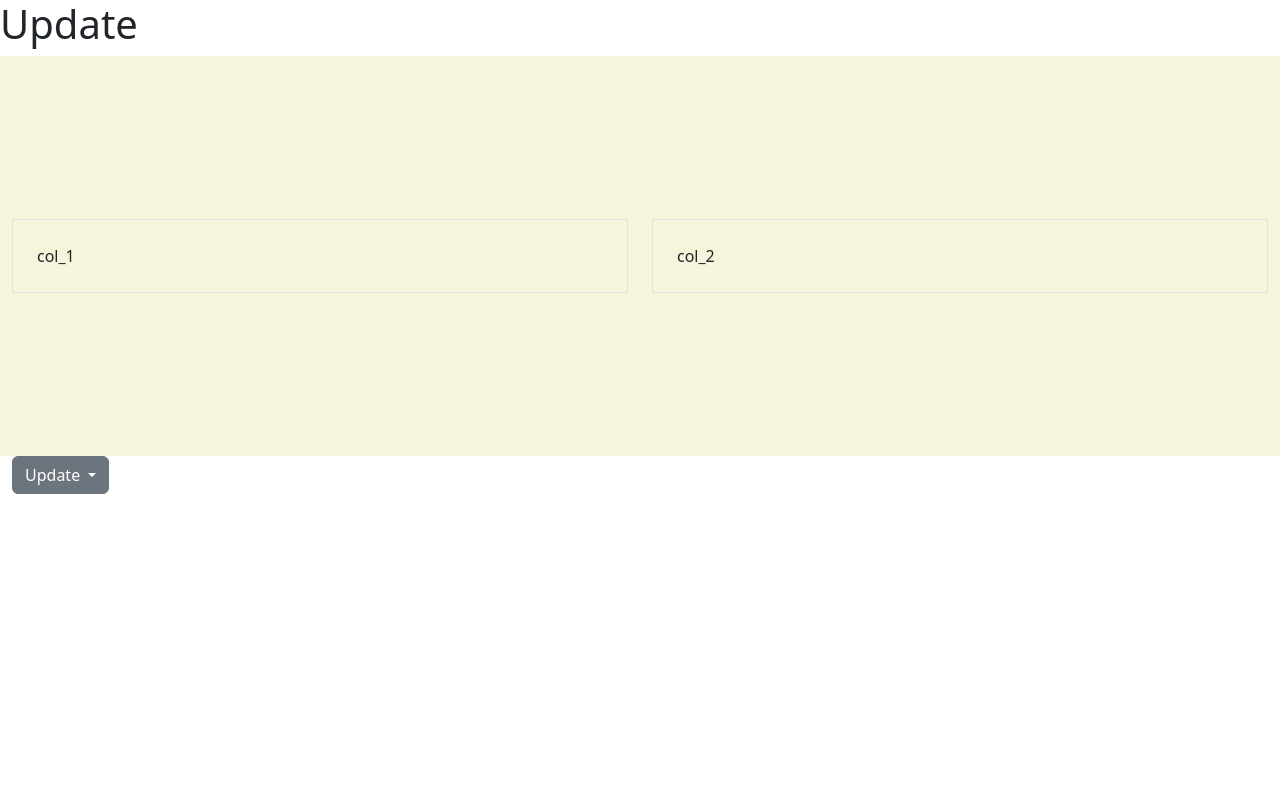
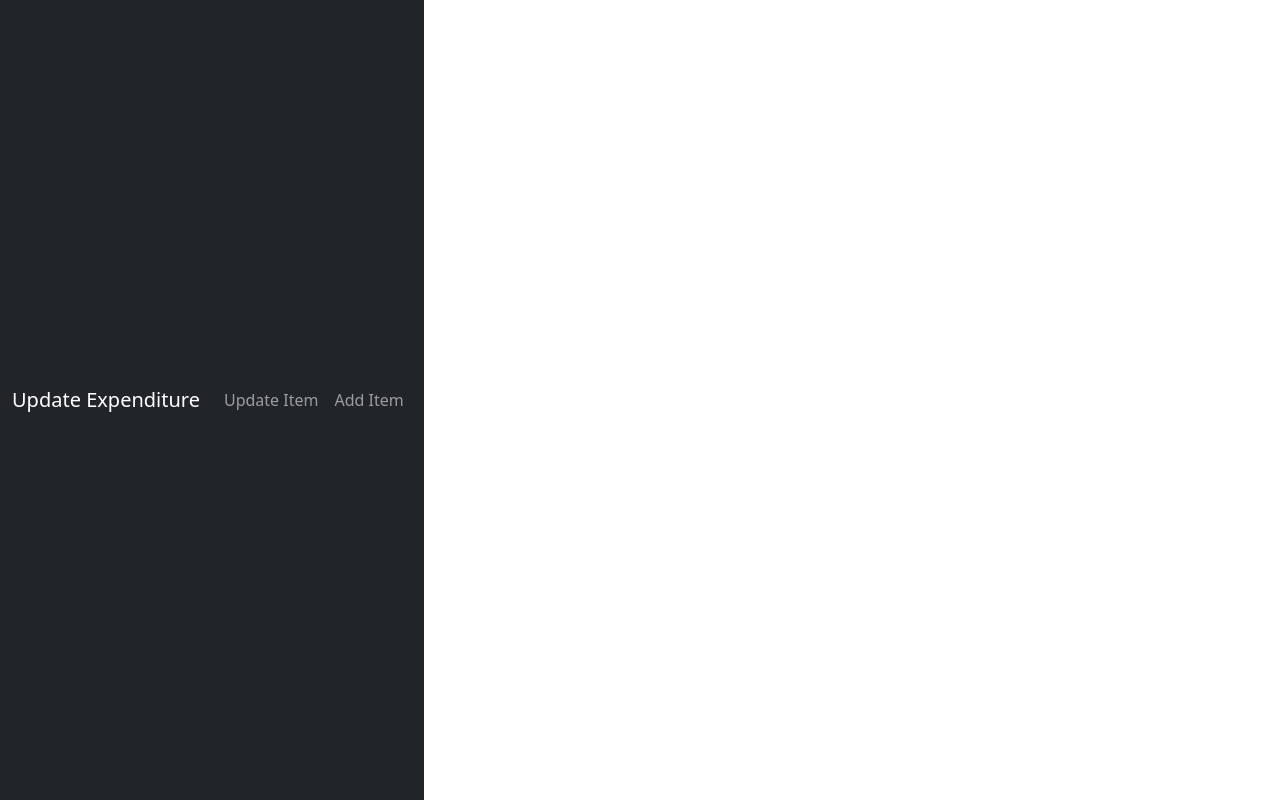
Before and after one commit to NakacwaOlivia/Expenditure_System, a Django app: page /update/ in a window 1280 px wide. Run offline with Django 4.2, Linux system fonts and the light colour scheme; some libraries are stand-ins or nearby versions.

Commit message:
update page nav bar

```diff
--- a/expenditure_system/pages/templates/update.html
+++ b/expenditure_system/pages/templates/update.html
@@ -20,24 +20,31 @@
 
             }
         </style>
-        <h1>Update</h1>
-        <div class="container-fluid">
-            <div class="row my-custom-row justify-content-center align-items-center">
-                <div class="col"><div class="p-4 border bg-color">col_1</div></div>
-                <div class="col"><div class="p-4 border bg-color">col_2</div></div>
+        <div class="d-flex col vh-100 ">
+            <nav class="navbar navbar-expand-lg bg-dark navbar-dark">
+                <div class="container">
+                    <a href="#" class="navbar-brand">Update Expenditure</a>
 
-            </div>
-            <div class="dropdown">
-                <button class="btn btn-secondary dropdown-toggle" type="button" data-bs-toggle="dropdown" aria-expanded="false">
-                  Update
-                </button>
-                <ul class="dropdown-menu">
-                  <li><a class="dropdown-item" href="#">item</a></li>
-                  <li><a class="dropdown-item" href="#">add</a></li>
-                  <li><a class="dropdown-item" href="#">update</a></li>
-                </ul>
-              </div>
+                    <button class="navbar-toggler" type="button" data-bs-toggle="collapse" data-bs-target="#navmenu">
+                        <span class="navbar-toggler-icon"></span>
+                    </button>
+                    <div class="collapse navbar-collapse" id="navmenu">
+                      <ul class="navbar-nav ms-auto">
+                        <li class="nav-item">
+                            <a href="#" class="nav-link">Update Item</a>
+                        </li>
+                        <li class="nave-item">
+                            <a href="#" class="nav-link">Add Item</a>
+                        </li>
+                      </ul>
+                    </div>
+                </div>
+
+            </nav>
         </div>
+
+
+
 
 
 
```
